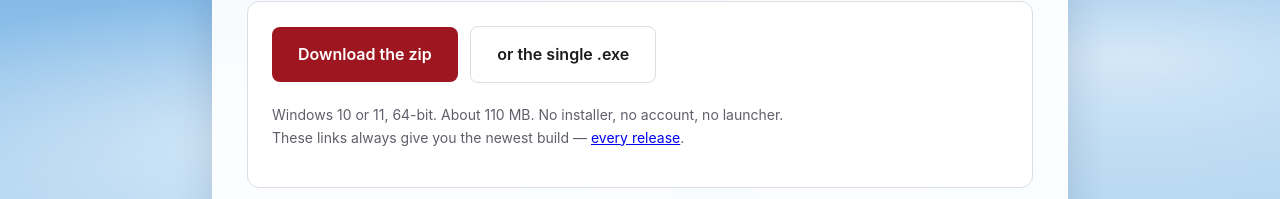
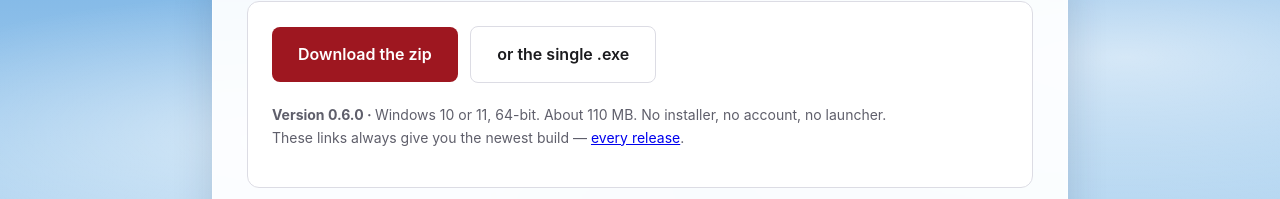
Before and after one commit to Aldmere/meridian-releases, a plain HTML site: page index.html in a window 1280 px wide. Shown: the part 359-558 px from the top of the page. Drawn offline with Linux system fonts and the light colour scheme.

Commit message:
Say which build the buttons are handing you

```diff
--- a/index.html
+++ b/index.html
@@ -97,9 +97,26 @@ The planet is round. Nothing is hidden.</span></p>
 <div class="card">
   <a class="get" href="https://github.com/Aldmere/meridian-releases/releases/latest/download/Meridian-Pre-Alpha-Demo.zip">Download the zip</a>
   <a class="get alt" href="https://github.com/Aldmere/meridian-releases/releases/latest/download/Meridian-Pre-Alpha-Demo.exe">or the single .exe</a>
-  <p class="meta" style="margin-top:12px">Windows 10 or 11, 64-bit. About 110&nbsp;MB. No installer, no account, no launcher.<br>
+  <p class="meta" style="margin-top:12px"><strong id="ver">&nbsp;</strong>Windows 10 or 11, 64-bit. About 110&nbsp;MB. No installer, no account, no launcher.<br>
   These links always give you the newest build — <a href="https://github.com/Aldmere/meridian-releases/releases">every release</a>.</p>
 </div>
+
+<!-- WHICH BUILD IS THIS? The page said nothing, anywhere, which matters more here than on a finished game: when
+     somebody files a report the first question is always which build they were on, and the download page was the
+     one place that could answer it and did not.
+     Read from latest.json rather than written into the HTML, because deploy-site.sh already updates that file and
+     a number typed in two places is a number that goes stale in one of them. If the fetch fails the line simply
+     stays empty and the page is exactly as it was — a version label is not worth breaking a download button over. -->
+<script>
+(function () {
+  var el = document.getElementById('ver');
+  if (!el || !window.fetch) return;
+  fetch('latest.json', { cache: 'no-store' })
+    .then(function (r) { return r.ok ? r.json() : null; })
+    .then(function (j) { if (j && j.version) el.textContent = 'Version ' + j.version + ' · '; })
+    .catch(function () { /* leave it blank: the download is the point, not the label */ });
+})();
+</script>
 
 <div class="card">
   <h3 style="margin-top:0">Is this safe?</h3>
```
